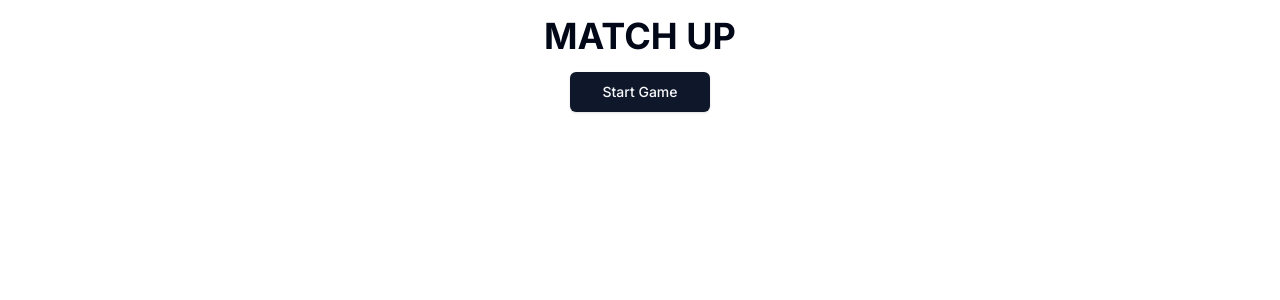
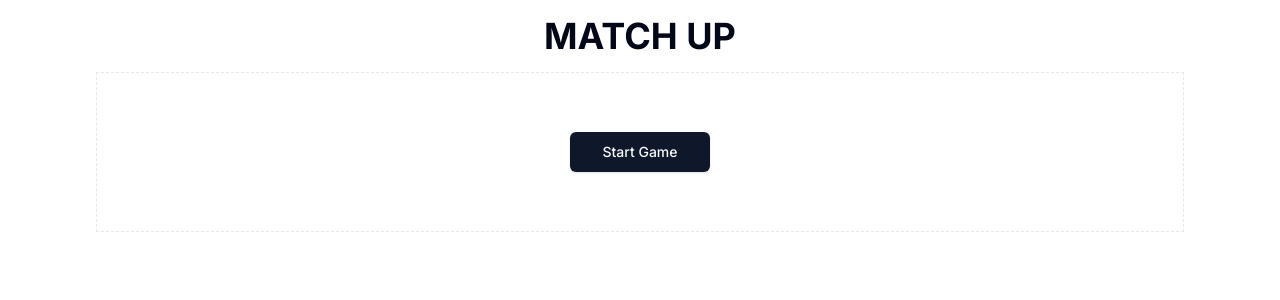
Before and after one commit to Shajansheriff/matchup, a Next.js app: page / in a window 1280 px wide. Shown: the top 300 px of the page. Built offline with nearby package versions, Linux system fonts and the light colour scheme.

Commit message:
update start game styles

```diff
--- a/src/components/GameBoard/GameBoard.tsx
+++ b/src/components/GameBoard/GameBoard.tsx
@@ -52,9 +52,9 @@ export const GameBoard = () => {
 
   switch (status) {
     case "error":
-      return <div className="text-4xl">Error...</div>;
+      return <div className="text-4xl text-center">Error...</div>;
     case "fetching":
-      return <div className="text-4xl">Loading...</div>;
+      return <div className="text-4xl text-center">Loading...</div>;
     case "success":
       return (
         <div className="flex flex-col gap-8">
@@ -227,7 +227,7 @@ export const GameBoard = () => {
     case "idle":
     default:
       return (
-        <div className="grid place-items-center">
+        <div className="grid place-content-center h-40 border p-8 border-dashed">
           <Button size="lg" onClick={newGame}>
             Start Game
           </Button>
```
